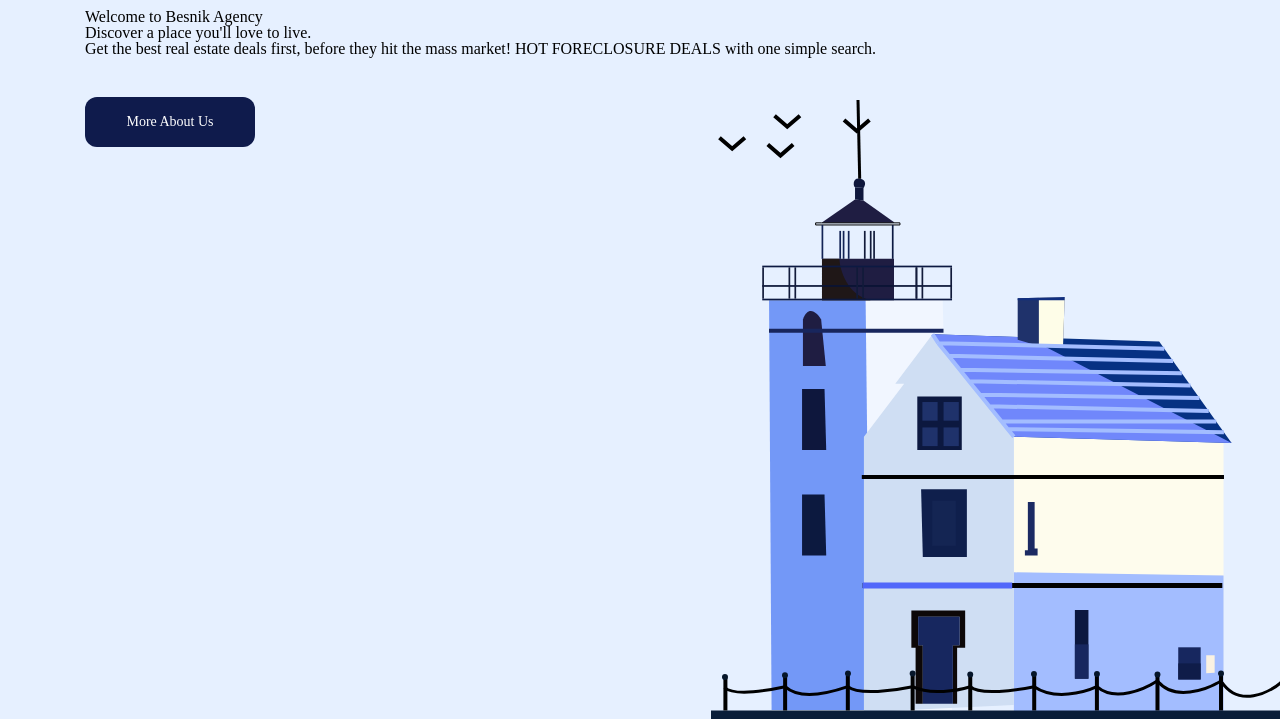
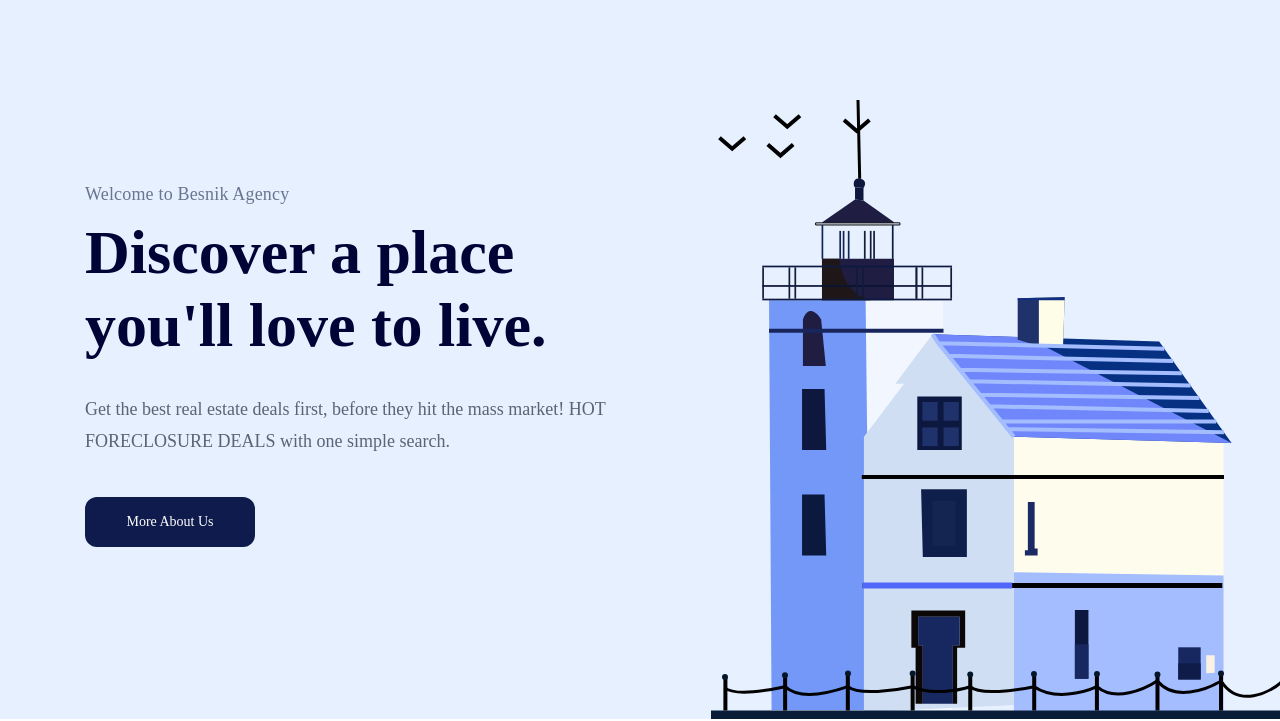
Before and after one commit to Benlaptrinh/ben1, a plain HTML site: page index.html in a window 1280 px wide. Shown: the part 81-802 px from the top of the page. Drawn offline with Linux system fonts and the light colour scheme; a web font is replaced by a local one.

Commit message:
fix lan cuoi

```diff
--- a/assets/css/style.css
+++ b/assets/css/style.css
@@ -36,7 +36,6 @@ a {
     max-width: calc(100% - 48px);
     margin-left: auto;
     margin-right: auto;
-
 }
 
 .btn {
@@ -64,16 +63,16 @@ a {
     background-color: #e6f0ff;
     display: flex;
     flex-direction: column;
+    justify-content: center;
     position: relative;
     height: calc(100vh - 90px);
-    /* display: flex; */
+    /* neunhuu */
 }
 
 .navbar {
     display: flex;
     align-items: center;
     padding: 12px 0;
-    /* background-color: yellow; */
 }
 
 .navbar ul {
@@ -112,15 +111,12 @@ a {
     opacity: 0.7;
 }
 
-.hero {
-    margin-top: 130px;
-}
 
-.hero .info {
+.hero-warp .info {
     width: 51%;
 }
 
-.hero .sub-title {
+.hero-warp .sub-title {
     font-weight: 500;
     font-size: 1.8rem;
     line-height: 1.5;
@@ -128,7 +124,7 @@ a {
     color: #687691;
 }
 
-.hero .title {
+.hero-warp .title {
     margin-top: 8px;
     font-style: normal;
     font-weight: 700;
@@ -137,7 +133,7 @@ a {
     color: #000336;
 }
 
-.hero .desc {
+ .desc {
     margin-top: 30px;
     font-weight: 400;
     font-size: 1.8rem;
```
